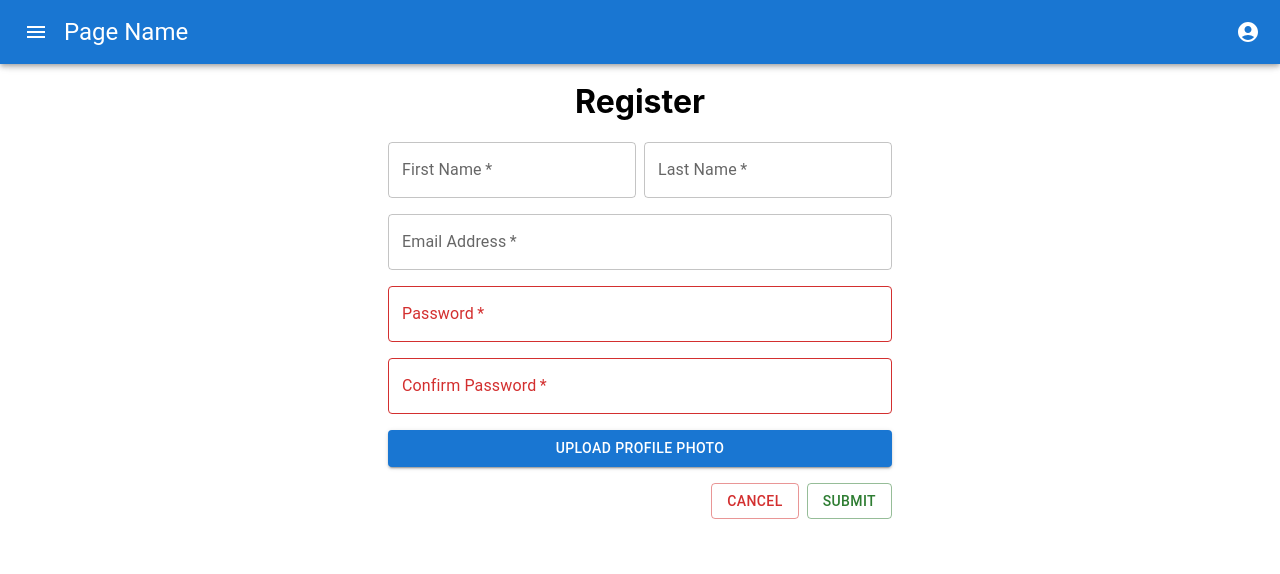
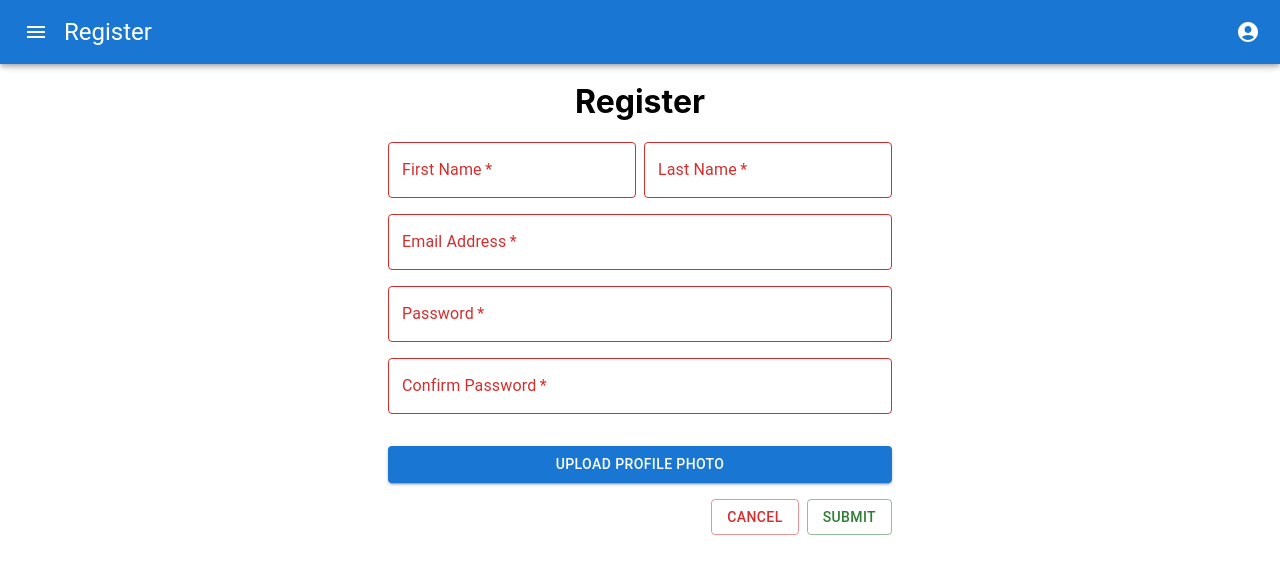
Before and after one commit to nzkarl00/AuctionSiteFrontend, a React (Create React App) app: page /register in a window 1280 px wide. Shown: the top 574 px of the page. Built offline with nearby package versions, Linux system fonts and the light colour scheme.

Commit message:
Registering and page title done

```diff
--- a/src/App.tsx
+++ b/src/App.tsx
@@ -14,7 +14,7 @@ function App() {
             <Routes>
               <Route path="/auctions" element={<Auctions/>}/>
               <Route path="/register" element={<Register/>}/>
-              <Route path="/navbar" element={<Navbar/>}/>
+              <Route path="/navbar" element={<Navbar pageName={"Default"}/>}/>
               {/*<Route path="/auctions/:id" element={<Auction/>}/>*/}
               {/*<Route path="*" element={<NotFound/>}/>*/}
             </Routes>
--- a/src/Auctions.tsx
+++ b/src/Auctions.tsx
@@ -186,7 +186,7 @@ const Auctions = () => {
                     <Container sx={{ width: 1/5}}>
                         {filter()}
                     </Container>
-                    <Navbar />
+                    <Navbar pageName={"Auctions"} />
                     <Container>
                     <List>
                         {auctionList()}
--- a/src/Navbar.tsx
+++ b/src/Navbar.tsx
@@ -12,7 +12,7 @@ import {AccountCircle, Search, VerifiedUser} from "@mui/icons-material";
 import SearchIcon from '@mui/icons-material/Search';
 import React from "react";
 
-const Navbar = () => {
+const Navbar = (props: { pageName: string | number | boolean | React.ReactElement<any, string | React.JSXElementConstructor<any>> | React.ReactFragment | React.ReactPortal | null | undefined; }) => {
     const [anchorElement, setAnchorElement] = React.useState<null | HTMLElement>(null);
     const open = Boolean(anchorElement);
     const openAccountMenu = (event: React.MouseEvent<HTMLButtonElement>) => {
@@ -26,7 +26,7 @@ const Navbar = () => {
     <AppBar>
         <Toolbar>
             <MenuIcon sx={{mr:2}} />
-            <Typography variant={"h5"} sx={{mr:2}}>Page Name</Typography>
+            <Typography variant={"h5"} sx={{mr:2}}>{props.pageName}</Typography>
             <Box sx={{ flexGrow: 1 }} />
             <IconButton id="accountButton" edge={"end"} onClick={openAccountMenu}><AccountCircle sx={{color:"white"}}/></IconButton>
             <Menu anchorEl={anchorElement} MenuListProps={{"aria-labelledby": "accountButton"}} open={open} onClose={closeAccountMenu}>
--- a/src/Register.tsx
+++ b/src/Register.tsx
@@ -16,6 +16,9 @@ const Register = () => {
     const [photo, setPhoto] = React.useState('')
     const [errorFlag, setErrorFlag] = React.useState(false)
     const [errorMessage, setErrorMessage] = React.useState("")
+    const [passwordMatchString, setPasswordMatchString] = React.useState('')
+    const [profilePhoto, setProfilePhoto] = React.useState(null)
+    const emailRegex = new RegExp('^[^\s@]+@([^\s@.,]+\.)+[^\s@.,]{1,}$')
     const updateFirstNameState  = (event: { target?: any; }) => {
         setFirstName(event.target.value);
     }
@@ -30,13 +33,28 @@ const Register = () => {
     }
     const updateConfirmPasswordState = (event: { target?: any; }) => {
         setConfirmPassword(event.target.value)
+        if (password !== event.target.value) {
+            setPasswordMatchString("Passwords do not match")
+        } else {
+            setPasswordMatchString('')
+        }
+    }
+    const updateProfilePhoto = (event: {target?: any;}) => {
+        setProfilePhoto(event.target.value)
     }
     const newUser = () => {
-        axios.post('http://localhost:4941/api/v1/users/register', {firstName: firstName, lastName: lastName, password: password, email: email})
+        axios.post('http://localhost:4941/api/v1/users/register', {firstName: firstName, lastName: lastName, email: email, password: password})
             .then((response) => {
-            if (photo != null) {
-                return
-            }
+                console.log(response.data)
+                let newId = response.data.userId
+                axios.post('http://localhost:4941/api/v1/users/login', {email: email, password: password})
+                    .then((response) => {
+                        if (photo != null) {
+                            axios.put('http://localhost:4941/api/v1/users/' + newId + '/image', profilePhoto).then((response) => {
+
+                            })
+                        }
+                    })
         }, (error) => {
             setErrorFlag(true)
             setErrorMessage(error.toString())
@@ -45,31 +63,30 @@ const Register = () => {
     return (
         <div>
         <h1>Register</h1>
-    <Navbar />
+    <Navbar pageName={"Register"}/>
             <div>
                 <Container maxWidth="sm">
                     <h1>Register</h1>
                 <FormControl>
                     <Stack direction="column" spacing={2}>
                     <Stack direction="row" spacing={1}>
-                        <TextField fullWidth autoCapitalize="on" required id="firstName" label="First Name" onChange={updateFirstNameState}/>
-                        <TextField fullWidth autoCapitalize="on" margin={"dense"} required id="lastName" label="Last Name" onChange={updateLastNameState}/>
+                        <TextField fullWidth autoCapitalize="on" required id="firstName" label="First Name" error={firstName.length < 1} onChange={updateFirstNameState}/>
+                        <TextField fullWidth autoCapitalize="on" margin={"dense"} required id="lastName" label="Last Name" error={lastName.length < 1} onChange={updateLastNameState}/>
                     </Stack>
-                        <TextField required margin={"dense"} fullWidth type="email" id="email" label="Email Address" onChange={updateEmailState}/>
-                    <TextField required margin={"dense"} type="password" fullWidth id="password" label="Password" error={password.length < 6} onChange={updatePasswordState}/>
-                    <TextField required margin={"dense"} type="password" fullWidth id="confirmPassword" error={confirmPassword.length < 6} label="Confirm Password" onChange={updateConfirmPasswordState}/>
-                    <label>
-                    <Input type="file" id="photoUpload" style={{display: "none"}}/>
-                    <Button fullWidth variant="contained" component="span">
+                        <TextField required margin={"dense"} fullWidth type="email" id="email" label="Email Address" error={!emailRegex.test(email)} onChange={updateEmailState}/>
+                    <TextField required margin={"dense"} type="password" fullWidth id="password" label="Password" error={password.length < 6 || passwordMatchString !== ''} onChange={updatePasswordState}/>
+                    <TextField required margin={"dense"} type="password" fullWidth id="confirmPassword" error={confirmPassword.length < 6 || passwordMatchString !== ''} label="Confirm Password" onChange={updateConfirmPasswordState}/>
+                        <h6>{passwordMatchString}</h6>
+
+                    <Button fullWidth variant="contained" component="label">
                         Upload Profile Photo
+                        <Input type="file" id="photoUpload" style={{display: "none"}} onChange={updateProfilePhoto}/>
                     </Button>
-                    </label>
                     <Stack direction="row" spacing={1} justifyContent={"right"}>
                         <Button variant="outlined" color="error">Cancel</Button>
-                        <Button variant="outlined" color="success" onClick={newUser} disabled={confirmPassword !== password}>Submit</Button>
+                        <Button variant="outlined" color="success" onClick={newUser} disabled={passwordMatchString !== ''}>Submit</Button>
                     </Stack>
                     </Stack>
-
                 </FormControl>
                 </Container>
             </div>
```
